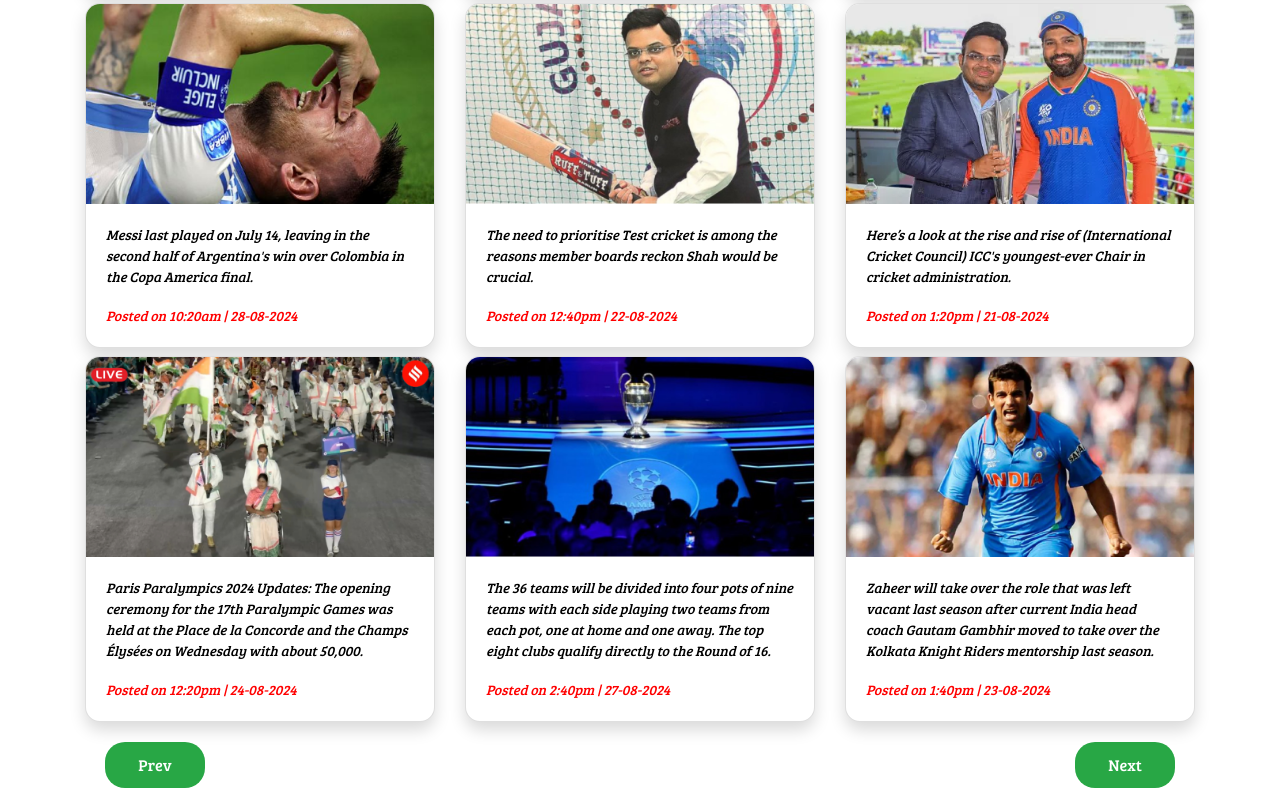
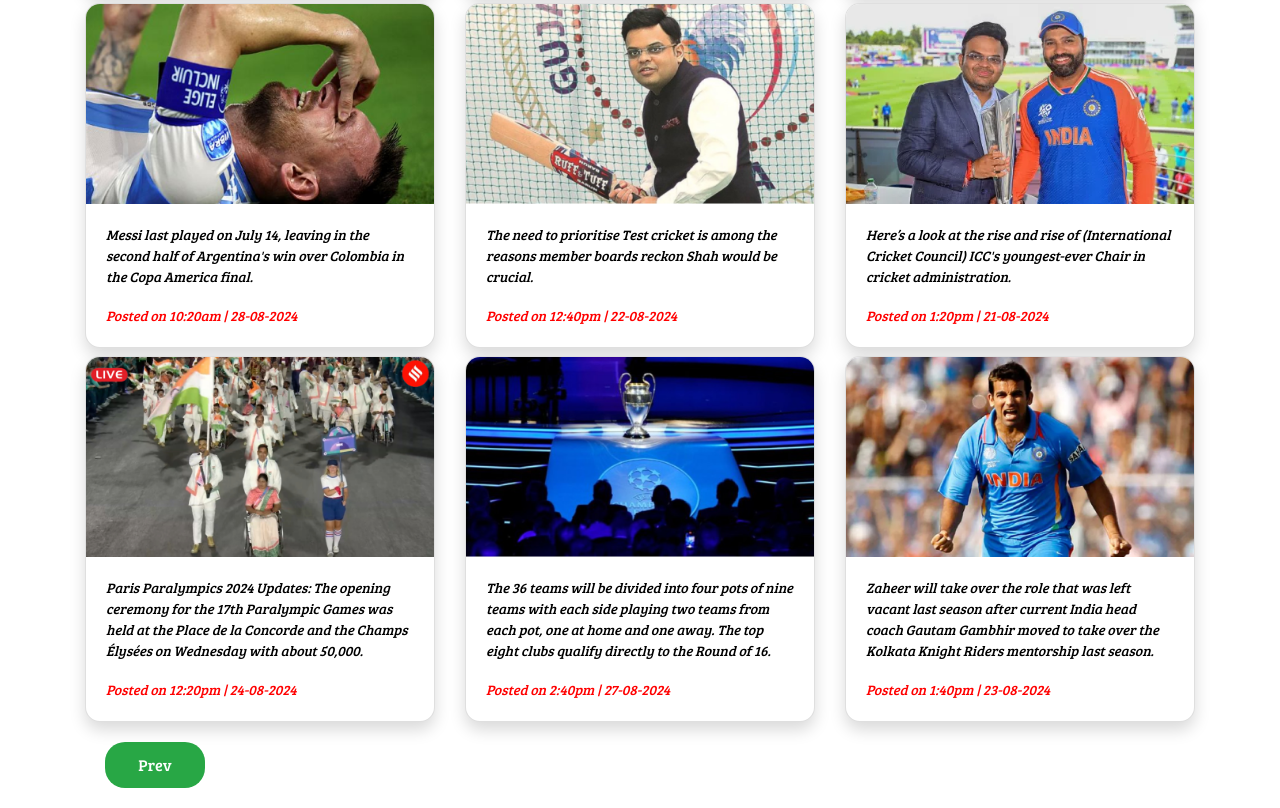
Before and after one commit to GudeNithin/News-Jungle, a plain HTML site: page sports2.html in a window 1280 px wide. Shown: the part 511-1319 px from the top of the page. Drawn offline with nearby package versions, Linux system fonts and the light colour scheme; a web font is replaced by a local one.

Commit message:
first commit

```diff
--- a/sports2.html
+++ b/sports2.html
@@ -126,7 +126,6 @@
 
         <div class="d-flex justify-content-between">
             <a class="btn btn-success entertainment-start-btn" href="sports1.html">Prev</a>
-            <a class="btn btn-success entertainment-end-btn" href="#">Next</a>
         </div>
 
     </div>
```
Also changed, not shown: business2.html (+0 -1 lines), education2.html (+0 -1 lines), entertainment2.html (+0 -1 lines).
